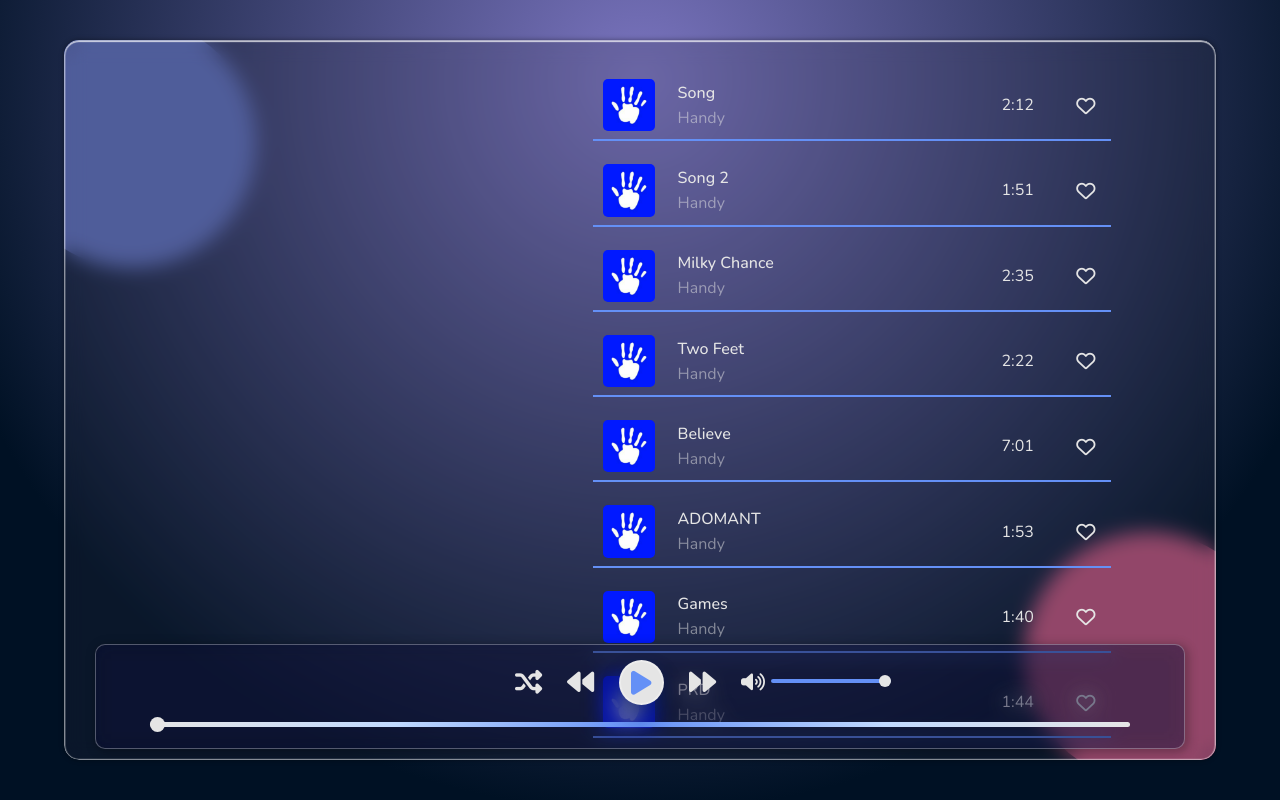
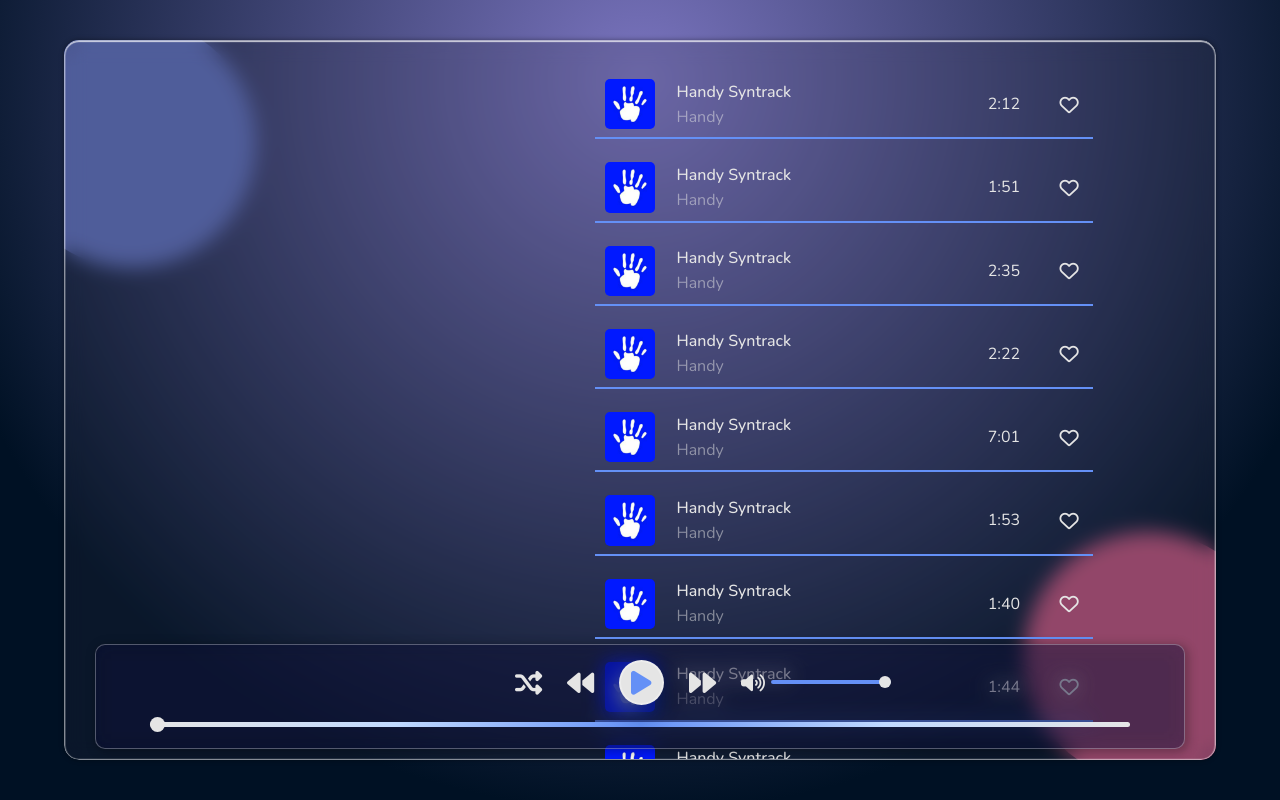
Before and after one commit to sm1rn0vs/handy-playlist.github.io, a plain HTML site: page index.html in a window 1280 px wide. Drawn offline with nearby package versions, Linux system fonts and the light colour scheme.

Commit message:
Add files via upload

```diff
--- a/index.html
+++ b/index.html
@@ -28,7 +28,7 @@
                   src="logo.jpg"
                   alt="" />
                 <div class="song" id="song1">
-                  <p>Song</p>
+                  <p>Handy Syntrack</p>
                   <p>Handy</p>
                 </div>
                 <p>2:12</p>
@@ -39,7 +39,7 @@
                   src="logo.jpg"
                   alt="" />
                 <div class="song" id="song2">
-                  <p>Song 2</p>
+                  <p>Handy Syntrack</p>
                   <p>Handy</p>
                 </div>
                 <p>1:51</p>
@@ -50,7 +50,7 @@
                   src="logo.jpg"
                   alt="" />
                 <div class="song" id="song3">
-                  <p>Milky Chance</p>
+                  <p>Handy Syntrack</p>
                   <p>Handy</p>
                 </div>
                 <p>2:35</p>
@@ -61,7 +61,7 @@
                   src="logo.jpg"
                   alt="" />
                 <div class="song" id="song4">
-                  <p>Two Feet</p>
+                  <p>Handy Syntrack</p>
                   <p>Handy</p>
                 </div>
                 <p>2:22</p>
@@ -72,7 +72,7 @@
                   src="logo.jpg"
                   alt="" />
                 <div class="song" id="song5">
-                  <p>Believe</p>
+                  <p>Handy Syntrack</p>
                   <p>Handy</p>
                 </div>
                 <p>7:01</p>
@@ -83,7 +83,7 @@
                   src="logo.jpg"
                   alt="" />
                 <div class="song" id="song6">
-                  <p>ADOMANT</p>
+                  <p>Handy Syntrack</p>
                   <p>Handy</p>
                 </div>
                 <p>1:53</p>
@@ -94,7 +94,7 @@
                   src="logo.jpg"
                   alt="" />
                 <div class="song" id="song7">
-                  <p>Games</p>
+                  <p>Handy Syntrack</p>
                   <p>Handy</p>
                 </div>
                 <p>1:40</p>
@@ -105,7 +105,7 @@
                   src="logo.jpg"
                   alt="" />
                 <div class="song" id="song8">
-                  <p>PRD</p>
+                  <p>Handy Syntrack</p>
                   <p>Handy</p>
                 </div>
                 <p>1:44</p>
@@ -116,7 +116,7 @@
                   src="logo.jpg"
                   alt="" />
                 <div class="song" id="song9">
-                  <p>Somebody</p>
+                  <p>Handy Syntrack</p>
                   <p>Handy</p>
                 </div>
                 <p>2:06</p>
@@ -127,7 +127,7 @@
                   src="logo.jpg"
                   alt="" />
                 <div class="song" id="song10">
-                  <p>Black Black Heart</p>
+                  <p>Handy Syntrack</p>
                   <p>Handy</p>
                 </div>
                 <p>2:21</p>
@@ -138,7 +138,7 @@
                   src="logo.jpg"
                   alt="" />
                 <div class="song" id="song11">
-                  <p>Moskau</p>
+                  <p>Handy Syntrack</p>
                   <p>Handy</p>
                 </div>
                 <p>4:28</p>
@@ -149,7 +149,7 @@
                   src="logo.jpg"
                   alt="" />
                 <div class="song" id="song12">
-                  <p>KRUSH INFERNAL</p>
+                  <p>Handy Syntrack</p>
                   <p>Handy</p>
                 </div>
                 <p>1:50</p>
@@ -160,7 +160,7 @@
                   src="logo.jpg"
                   alt="" />
                 <div class="song" id="song13">
-                  <p>Dance Macabre</p>
+                  <p>Handy Syntrack</p>
                   <p>Handy</p>
                 </div>
                 <p>1:35</p>
@@ -171,7 +171,7 @@
                   src="logo.jpg"
                   alt="" />
                 <div class="song" id="song14">
-                  <p>Umtahemd</p>
+                  <p>Handy Syntrack</p>
                   <p>Handy</p>
                 </div>
                 <p>2"25</p>
@@ -182,7 +182,7 @@
                   src="logo.jpg"
                   alt="" />
                 <div class="song" id="song15">
-                  <p>Tetris 2K18</p>
+                  <p>Handy Syntrack</p>
                   <p>Handy</p>
                 </div>
                 <p>3:06</p>
@@ -193,7 +193,7 @@
                   src="logo.jpg"
                   alt="" />
                 <div class="song" id="song16">
-                  <p>Night Style</p>
+                  <p>Handy Syntrack</p>
                   <p>Handy</p>
                 </div>
                 <p>1:51</p>
@@ -204,7 +204,7 @@
                   src="logo.jpg"
                   alt="" />
                 <div class="song" id="song17">
-                  <p>Midnight Murder</p>
+                  <p>Handy Syntrack</p>
                   <p>Handy</p>
                 </div>
                 <p>2:20</p>
@@ -215,7 +215,7 @@
                   src="logo.jpg"
                   alt="" />
                 <div class="song" id="song18">
-                  <p>Urban Opera</p>
+                  <p>Handy Syntrack</p>
                   <p>Handy</p>
                 </div>
                 <p>3:05</p>
@@ -226,7 +226,7 @@
                   src="logo.jpg"
                   alt="" />
                 <div class="song" id="song19">
-                  <p>No Hopes</p>
+                  <p>Handy Syntrack</p>
                   <p>Handy</p>
                 </div>
                 <p>3:23</p>
@@ -237,7 +237,7 @@
                   src="logo.jpg"
                   alt="" />
                 <div class="song" id="song20">
-                  <p>Partenaire Particulier</p>
+                  <p>Handy Syntrack</p>
                   <p>Handy</p>
                 </div>
                 <p>4:08</p>
@@ -248,7 +248,7 @@
                   src="logo.jpg"
                   alt="" />
                 <div class="song" id="song21">
-                  <p>Cover Up My Face</p>
+                  <p>Handy Syntrack</p>
                   <p>Handy</p>
                 </div>
                 <p>3:24</p>
@@ -259,7 +259,7 @@
                   src="logo.jpg"
                   alt="" />
                 <div class="song" id="song22">
-                  <p>So High</p>
+                  <p>Handy Syntrack</p>
                   <p>Handy</p>
                 </div>
                 <p>2:42</p>
```
